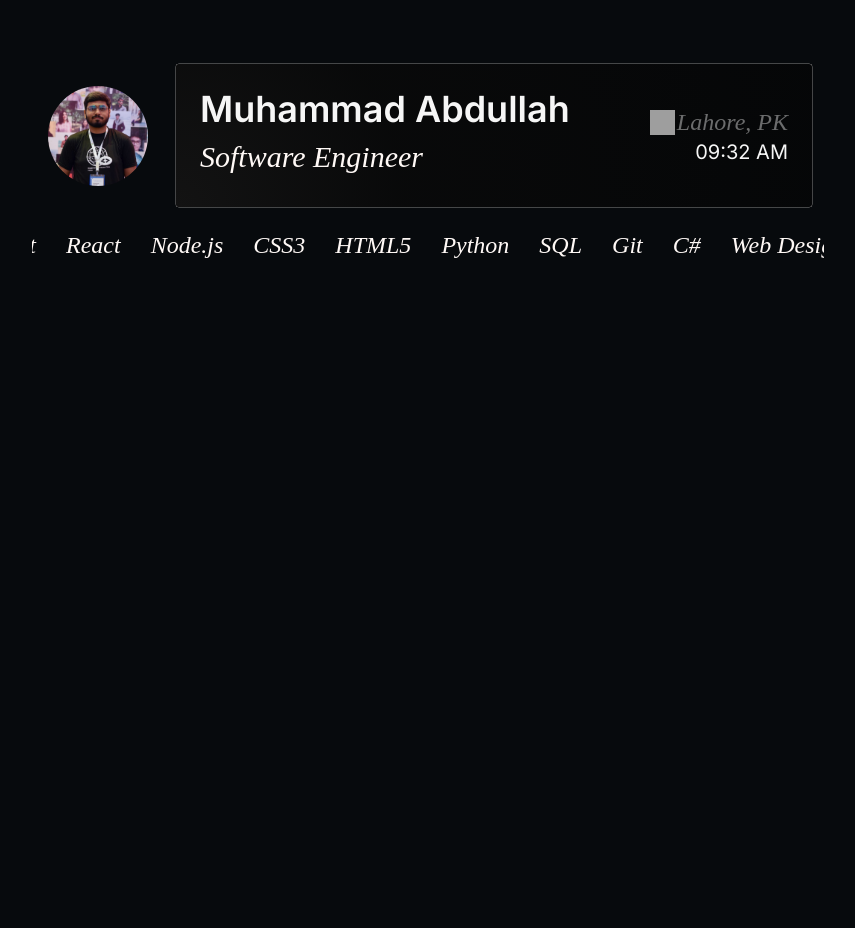
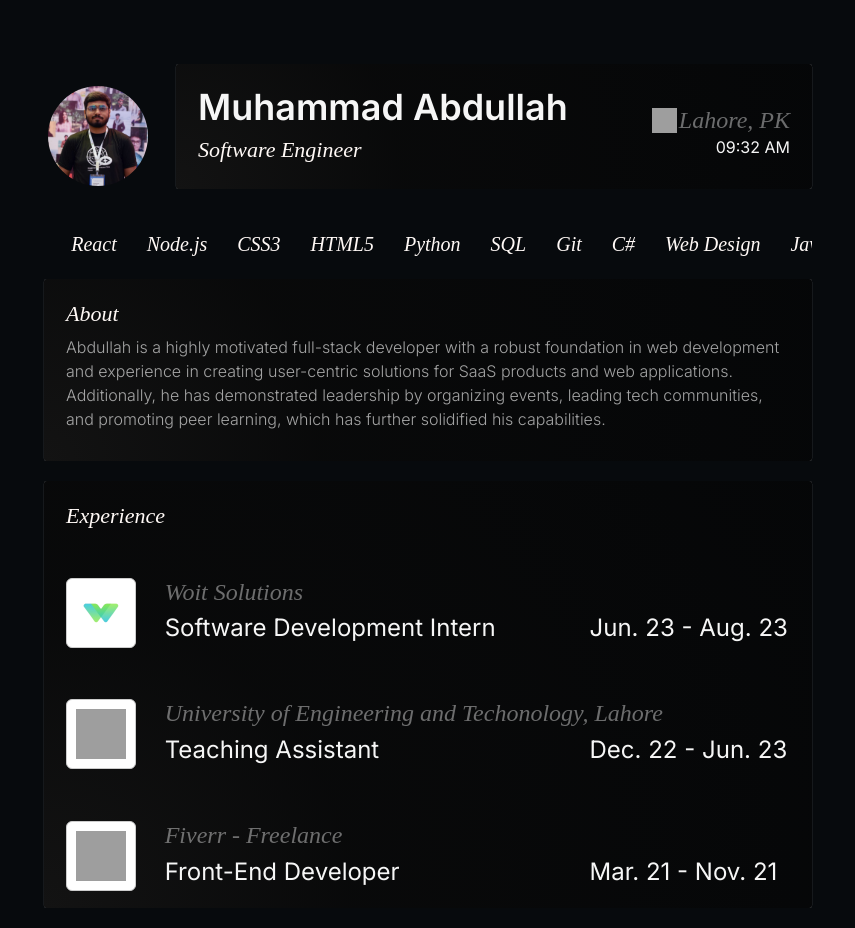
Before and after one commit to muhammadabdullah660/muhammadabdullah, a React (Create React App) app: page / in a window 1280 px wide. Shown: the whole page, without its empty margins (212-1067 px from the left). Before the commit the page ends 800 px from the top, so only its background shows below. Built offline with nearby package versions, Linux system fonts and the light colour scheme; grey boxes are pictures that could not be loaded; a web font is replaced by a local one.

Commit message:
About and experience section

```diff
--- a/package.json
+++ b/package.json
@@ -6,9 +6,11 @@
     "@testing-library/jest-dom": "^5.17.0",
     "@testing-library/react": "^13.4.0",
     "@testing-library/user-event": "^13.5.0",
+    "framer-motion": "^11.2.13",
     "react": "^18.3.1",
     "react-dom": "^18.3.1",
     "react-scripts": "5.0.1",
+    "react-scroll": "^1.9.0",
     "styled-components": "^6.1.11",
     "web-vitals": "^2.1.4"
   },
--- a/src/App.css
+++ b/src/App.css
@@ -15,7 +15,7 @@
   color: #f6f6f6;
 }
 h2 {
-  font-size: 30px;
+  font-size: 22px;
   font-style: italic;
   color: #fff9f6;
   font-family: "Gambetta", serif;
@@ -33,7 +33,11 @@
   font-family: "Gambetta", serif;
 }
 p {
-  font-size: 20px;
-  font-weight: lighter;
+  font-size: 16px;
+  font-weight: 300;
   color: rgba(246, 246, 246, 0.65);
 }
+
+html {
+  scroll-behavior: smooth;
+}
--- a/src/App.js
+++ b/src/App.js
@@ -4,7 +4,9 @@
 import Headline from "./Components/Headline/Headline";
 import Avatar from "./Components/Avatar/Avatar";
 import Carousel from "./Components/Carousel/Carousel";
-import Skills from "./data";
+import { Skills } from "./data";
+import About from "./Components/About/About";
+import Experience from "./Components/Experience/Experience";
 export default function App() {
   return (
     <div className="App">
@@ -19,7 +21,21 @@
       </div>
       {/* Skills row */}
       <div className="row">
-        <Carousel data={Skills} />
+        <div className="col-md-12">
+          <Carousel data={Skills} />
+        </div>
+      </div>
+      {/* About row */}
+      <div className="row">
+        <div className="col-md-12">
+          <Container Child={About} />
+        </div>
+      </div>
+      {/* Exp row */}
+      <div className="row">
+        <div className="col-md-12">
+          <Container Child={Experience} />
+        </div>
       </div>
     </div>
   );
--- /dev/null
+++ b/src/Components/About/About.jsx
@@ -0,0 +1,17 @@
+import React from "react";
+
+export default function About() {
+  return (
+    <>
+      <h2>About</h2>
+      <p>
+        Abdullah is a highly motivated full-stack developer with a robust
+        foundation in web development and experience in creating user-centric
+        solutions for SaaS products and web applications. Additionally, he has
+        demonstrated leadership by organizing events, leading tech communities,
+        and promoting peer learning, which has further solidified his
+        capabilities.
+      </p>
+    </>
+  );
+}
--- a/src/Components/Carousel/Carousel-Styles.jsx
+++ b/src/Components/Carousel/Carousel-Styles.jsx
@@ -30,7 +30,7 @@
 export const SkillItem = styled.div`
   display: inline-block;
   padding: 0 15px;
-  font-size: 24px;
+  font-size: 20px;
   font-style: italic;
   color: #fff9f6;
   font-family: "Gambetta", serif;
--- a/src/Components/Container/Container.css
+++ b/src/Components/Container/Container.css
@@ -6,7 +6,9 @@
     rgba(4, 4, 4, 0.6) 100%
   ) !important;
   color: white;
-  box-shadow: 0 0 0 0.25px #fff9f6;
+  box-shadow: 0 0 0 0.1px rgba(246, 246, 246, 0.65);
   border-radius: 3px;
-  padding: 24px;
+  padding: 22px;
+  padding-bottom: 14px;
+  margin-bottom: 20px;
 }
--- /dev/null
+++ b/src/Components/Experience/Experience.css
@@ -0,0 +1,14 @@
+.icon-container {
+  display: flex;
+  justify-content: center;
+  align-items: center;
+  width: 70px; /* Adjust size as needed */
+  height: 70px; /* Adjust size as needed */
+  background-color: white;
+  border: 1px solid #ccc; /* Optional: border to better visualize the box */
+  border-radius: 6px;
+}
+
+/* .pl-0 {
+  padding-left: 0;
+} */
--- /dev/null
+++ b/src/Components/Experience/Experience.jsx
@@ -0,0 +1,38 @@
+import React from "react";
+import "./Experience.css"; // Import the CSS file for styling
+import { ExperienceItems } from "../../data"; // Import the experience data from data.jsx
+
+export default function Experience() {
+  return (
+    <>
+      <h2>Experience</h2>
+
+      {ExperienceItems.map((item, index) => (
+        <div className="container-fluid mt-5 ps-0">
+          <div className="row" key={index}>
+            <div className="col-md-2">
+              <div className="icon-container">
+                <img width="50" height="50" src={item.icon} alt={item.title} />
+              </div>
+            </div>
+            <div className="col-md-10 pe-0 ps-0">
+              <div className="row">
+                <div className="col-md-12 ps-0 pe-0">
+                  <h4>{item.company}</h4>
+                </div>
+              </div>
+              <div className="row">
+                <div className="col-md-8 ps-0 pe-0">
+                  <h3>{item.title}</h3>
+                </div>
+                <div className="col-md-4 ps-0 pe-0 d-flex align-items-end">
+                  <h3>{item.date}</h3>
+                </div>
+              </div>
+            </div>
+          </div>
+        </div>
+      ))}
+    </>
+  );
+}
--- a/src/data.jsx
+++ b/src/data.jsx
@@ -11,4 +11,26 @@
   "C#",
 ];
 
-export default Skills;
+const ExperienceItems = [
+  {
+    icon: "/images/Woit Solutions.png",
+    company: "Woit Solutions",
+    title: "Software Development Intern",
+    date: "Jun. 23 - Aug. 23",
+  },
+
+  {
+    icon: "https://img.icons8.com/ios-glyphs/50/000000/fiverr.png",
+    company: "University of Engineering and Techonology, Lahore",
+    title: "Teaching Assistant",
+    date: "Dec. 22 - Jun. 23",
+  },
+  {
+    icon: "https://img.icons8.com/ios-glyphs/50/000000/fiverr.png",
+    company: "Fiverr - Freelance",
+    title: "Front-End Developer",
+    date: "Mar. 21 - Nov. 21",
+  },
+];
+
+export { Skills, ExperienceItems };
```
Also changed, not shown: public/images/Woit Solutions.png (added), 1 other file (tests, documents, lock files or other folders).
